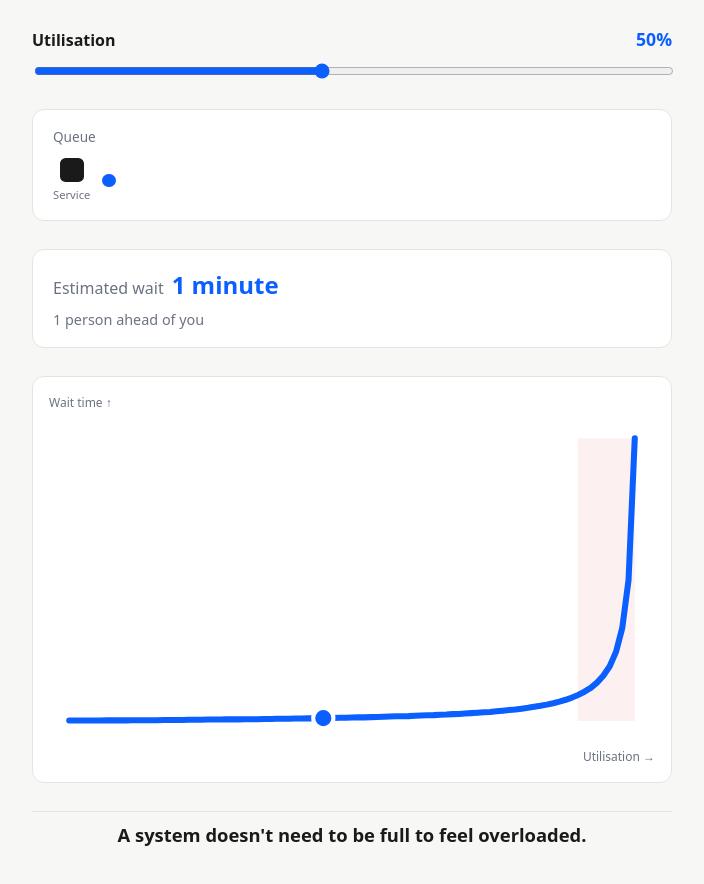
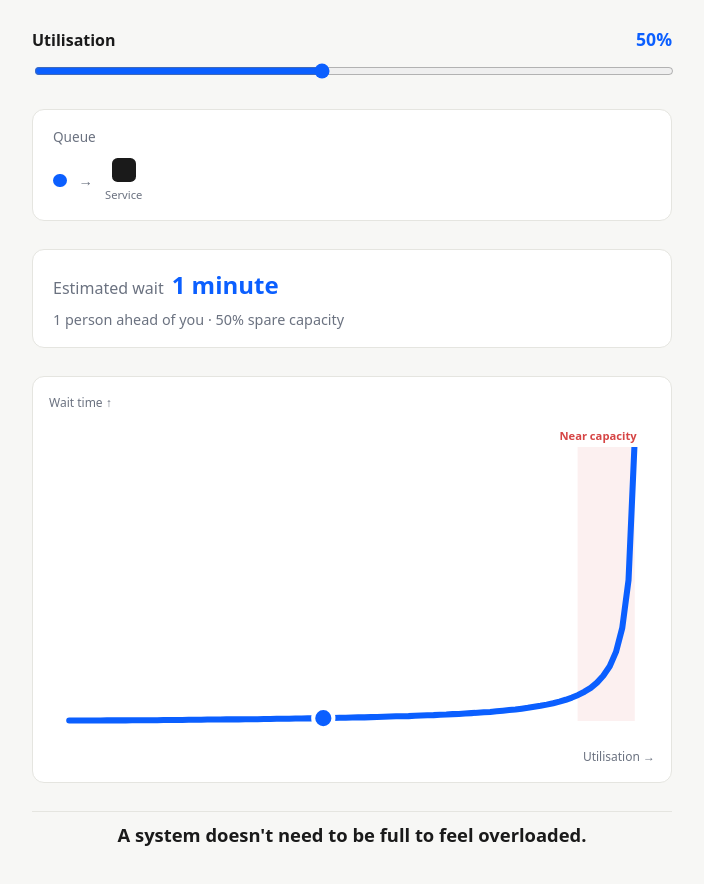
Before and after one commit to comp4020-agentic-coding-studio/comp4020-ass1-wanghanbo73-create, a website built with Vite: page index.html in a window 1280 px wide. Shown: the part 202-1086 px from the top of the page, without its empty margins (288-992 px from the left). Built offline with nearby package versions, Linux system fonts and the light colour scheme.

Commit message:
Explain overload through spare capacity and clearer flow

```diff
--- a/index.html
+++ b/index.html
@@ -35,11 +35,12 @@
       <section class="queue" aria-hidden="true">
         <p class="queue-label">Queue</p>
         <div class="queue-track">
+          <div class="queue-row" id="queue-row"></div>
+          <span class="queue-arrow" aria-hidden="true">→</span>
           <div class="queue-service">
             <span class="queue-service-icon"></span>
             <span class="queue-service-label">Service</span>
           </div>
-          <div class="queue-row" id="queue-row"></div>
         </div>
         <p class="queue-overflow" id="queue-overflow" hidden></p>
       </section>
@@ -50,22 +51,26 @@
           <strong id="wait-value" class="result-value">1.0 minutes</strong>
         </p>
         <p class="result-sub">
-          <span id="queue-value">1</span> <span id="queue-noun">person</span> ahead of you
+          <span id="queue-value">1</span> <span id="queue-noun">person</span> ahead of you ·
+          <span id="spare-value">50</span>% spare capacity
         </p>
       </section>
 
       <section class="chart">
         <p class="chart-axis chart-axis-y" aria-hidden="true">Wait time <span>↑</span></p>
+        <div class="chart-frame">
           <svg
             id="chart"
             viewBox="0 0 300 160"
             role="img"
-          aria-label="Chart of estimated wait time against utilisation. The curve stays low until about 90 percent, then rises sharply toward 99 percent; that near-capacity range is shaded."
+            aria-label="Chart of estimated wait time against utilisation. The curve stays low until about 90 percent, then rises sharply toward 99 percent; the 90 to 99 percent range is labelled Near capacity."
           >
             <rect id="chart-hot-band" class="chart-hot-band" />
             <path id="chart-path" class="chart-path" />
             <circle id="chart-marker" class="chart-marker" r="5" />
           </svg>
+          <span class="chart-hot-label" aria-hidden="true">Near capacity</span>
+        </div>
         <p class="chart-axis chart-axis-x" aria-hidden="true">Utilisation <span>→</span></p>
       </section>
 
--- a/main.ts
+++ b/main.ts
@@ -1,4 +1,12 @@
-import { MAX_UTIL, MAX_WAIT_MIN, MIN_UTIL, queueLength, sampleCurve, waitMinutes } from "./queue-model";
+import {
+  MAX_UTIL,
+  MAX_WAIT_MIN,
+  MIN_UTIL,
+  queueLength,
+  sampleCurve,
+  spareCapacity,
+  waitMinutes,
+} from "./queue-model";
 
 const CHART_WIDTH = 300;
 const CHART_HEIGHT = 160;
@@ -11,6 +19,7 @@ const valueOutput = document.querySelector<HTMLOutputElement>("#utilisation-valu
 const waitValue = document.querySelector<HTMLElement>("#wait-value");
 const queueValue = document.querySelector<HTMLElement>("#queue-value");
 const queueNoun = document.querySelector<HTMLElement>("#queue-noun");
+const spareValue = document.querySelector<HTMLElement>("#spare-value");
 const queueRow = document.querySelector<HTMLElement>("#queue-row");
 const queueOverflow = document.querySelector<HTMLElement>("#queue-overflow");
 const chartPath = document.querySelector<SVGPathElement>("#chart-path");
@@ -77,6 +86,7 @@ function render(percent: number): void {
   if (waitValue) waitValue.textContent = waitText;
   if (queueValue) queueValue.textContent = `${queue}`;
   if (queueNoun) queueNoun.textContent = queue === 1 ? "person" : "people";
+  if (spareValue) spareValue.textContent = `${Math.round(spareCapacity(u) * 100)}`;
 
   renderQueue(queue);
 
--- a/queue-model.ts
+++ b/queue-model.ts
@@ -16,6 +16,10 @@ export function queueLength(utilisation: number): number {
   return utilisation / (1 - utilisation);
 }
 
+export function spareCapacity(utilisation: number): number {
+  return 1 - utilisation;
+}
+
 export const MAX_WAIT_MIN = waitMinutes(MAX_UTIL);
 
 export interface CurvePoint {
--- a/styles.css
+++ b/styles.css
@@ -121,11 +121,18 @@ input[type="range"] {
   white-space: nowrap;
 }
 
+.queue-arrow {
+  flex: 0 0 auto;
+  color: var(--muted);
+  font-size: 0.9rem;
+}
+
 .queue-row {
   display: flex;
   flex-wrap: wrap;
   align-content: center;
   gap: 0.4rem;
+  min-width: 0;
   min-height: 0.85rem;
 }
 
@@ -203,11 +210,27 @@ body.is-hot .result-value {
   border-radius: 0.75rem;
 }
 
+.chart-frame {
+  position: relative;
+}
+
 .chart svg {
   display: block;
   width: 100%;
   height: auto;
   aspect-ratio: 300 / 160;
+}
+
+.chart-hot-label {
+  position: absolute;
+  top: 0.5rem;
+  right: 0.75rem;
+  padding: 0.1rem 0.4rem;
+  border-radius: 0.3rem;
+  background: var(--surface);
+  color: var(--danger);
+  font-size: 0.7rem;
+  font-weight: 600;
 }
 
 .chart-axis {
```
Also changed, not shown: spec/explainer.test.ts (+17 -0 lines), spec/queue-model.test.ts (+7 -1 lines). Lines whose indentation alone changed are shown as unchanged.
